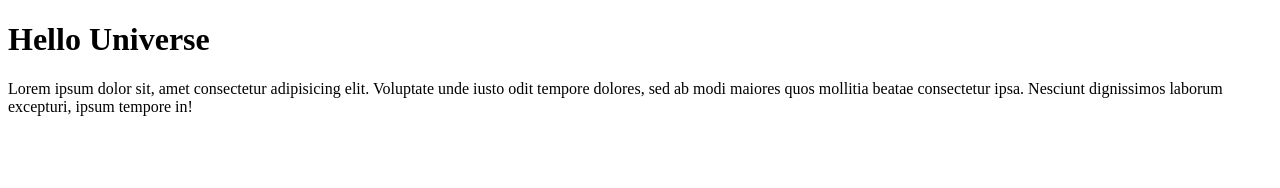
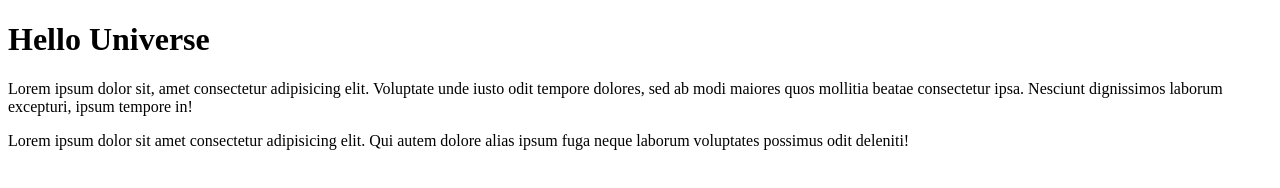
Before and after one commit to AlfredHutomo/temp, a plain HTML site: page index.html in a window 1280 px wide. Drawn offline with Linux system fonts and the light colour scheme.

Commit message:
added another paragraph

```diff
--- a/index.html
+++ b/index.html
@@ -13,5 +13,9 @@
       consectetur ipsa. Nesciunt dignissimos laborum excepturi, ipsum tempore
       in!
     </p>
+    <p>
+      Lorem ipsum dolor sit amet consectetur adipisicing elit. Qui autem dolore
+      alias ipsum fuga neque laborum voluptates possimus odit deleniti!
+    </p>
   </body>
 </html>
```
